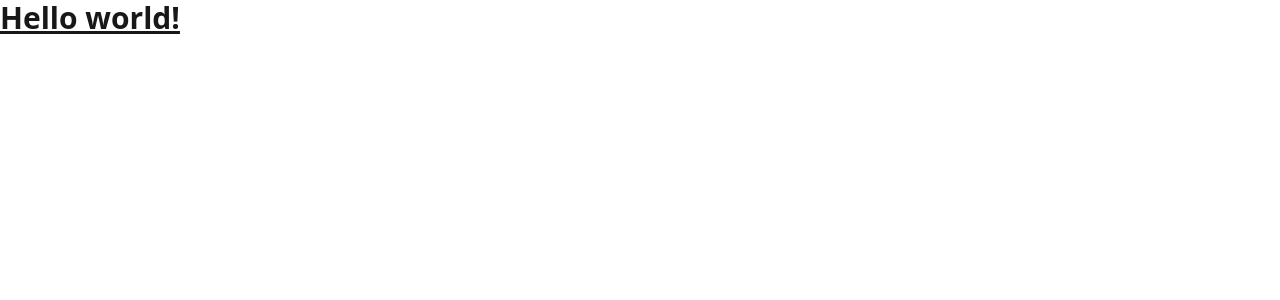
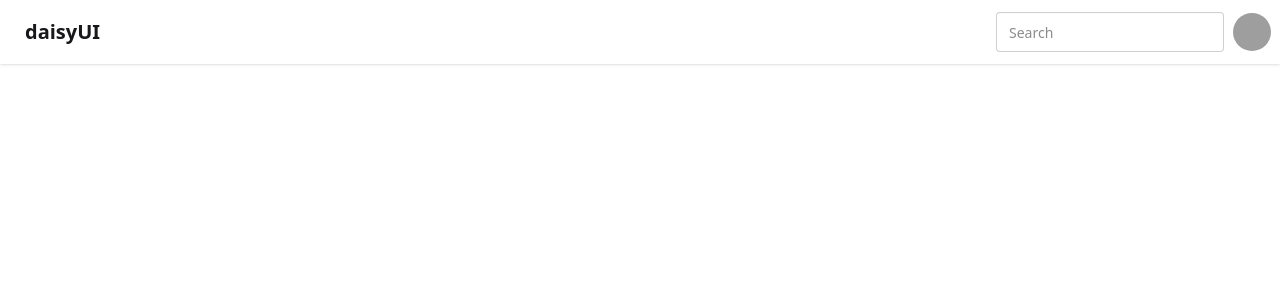
Before and after one commit to rohanvaid1/NitaTinder, a React (Vite) app: page / in a window 1280 px wide. Shown: the top 300 px of the page. Built offline with nearby package versions, Linux system fonts and the light colour scheme; grey boxes are pictures that could not be loaded.

Commit message:
Add navBar component from daisy ui

```diff
--- a/src/App.jsx
+++ b/src/App.jsx
@@ -1,12 +1,11 @@
+import Navbar from "./Navbar"
 
 
 function App() {
 
   return (
     <>
-      <h1 class="text-3xl font-bold underline">
-    Hello world!
-  </h1>
+      <Navbar />
     </>
   )
 }
--- /dev/null
+++ b/src/Navbar.jsx
@@ -0,0 +1,39 @@
+import React from 'react'
+
+const Navbar = () => {
+  return (
+    <div>
+        <div className="navbar bg-base-100 shadow-sm">
+  <div className="flex-1">
+    <a className="btn btn-ghost text-xl">daisyUI</a>
+  </div>
+  <div className="flex gap-2">
+    <input type="text" placeholder="Search" className="input input-bordered w-24 md:w-auto" />
+    <div className="dropdown dropdown-end">
+      <div tabIndex={0} role="button" className="btn btn-ghost btn-circle avatar">
+        <div className="w-10 rounded-full">
+          <img
+            alt="Tailwind CSS Navbar component"
+            src="https://img.daisyui.com/images/stock/photo-1534528741775-53994a69daeb.webp" />
+        </div>
+      </div>
+      <ul
+        tabIndex="-1"
+        className="menu menu-sm dropdown-content bg-base-100 rounded-box z-1 mt-3 w-52 p-2 shadow">
+        <li>
+          <a className="justify-between">
+            Profile
+            <span className="badge">New</span>
+          </a>
+        </li>
+        <li><a>Settings</a></li>
+        <li><a>Logout</a></li>
+      </ul>
+    </div>
+  </div>
+</div>
+    </div>
+  )
+}
+
+export default Navbar
```
Also changed, not shown: 1 other file (tests, documents, lock files or other folders).
